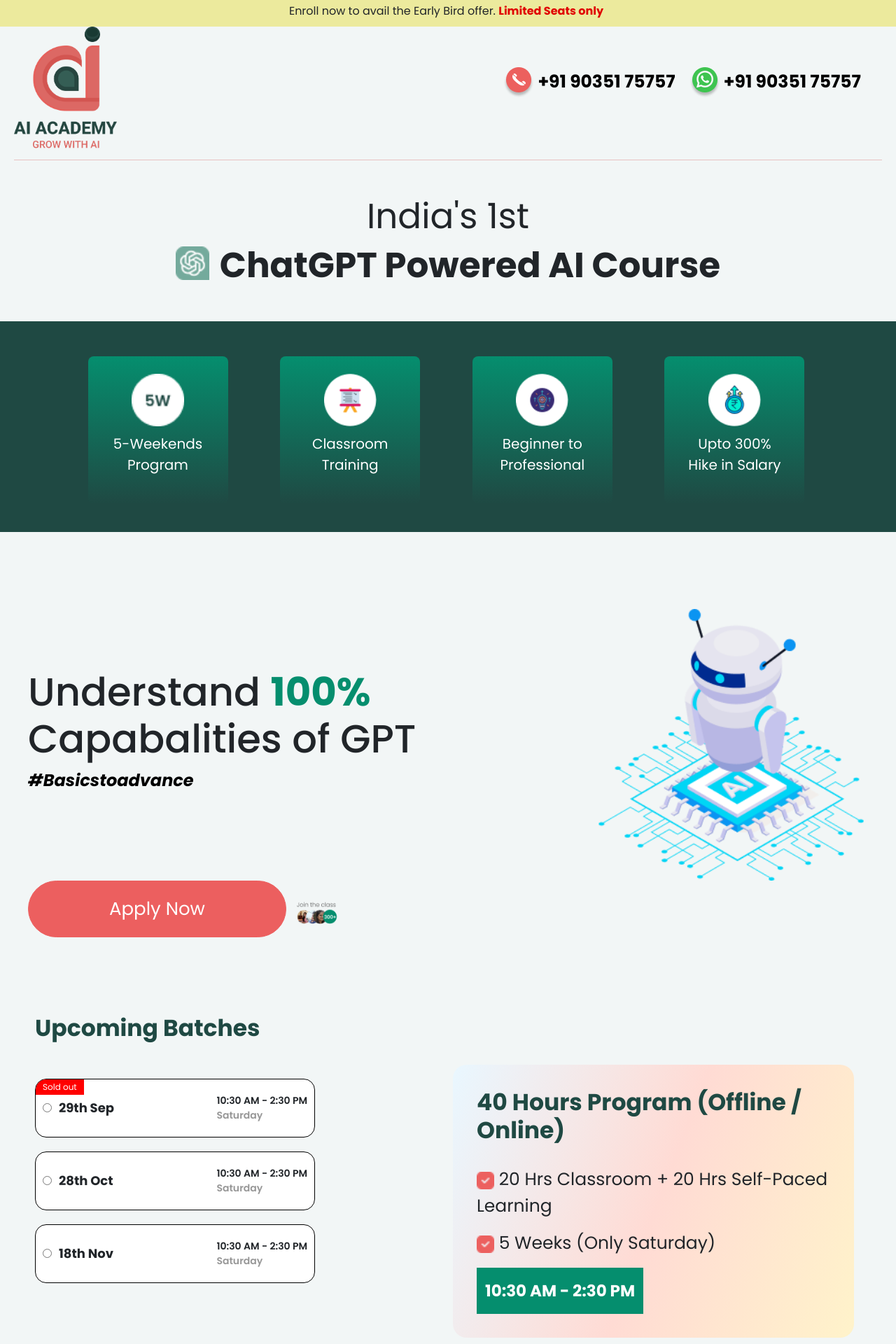
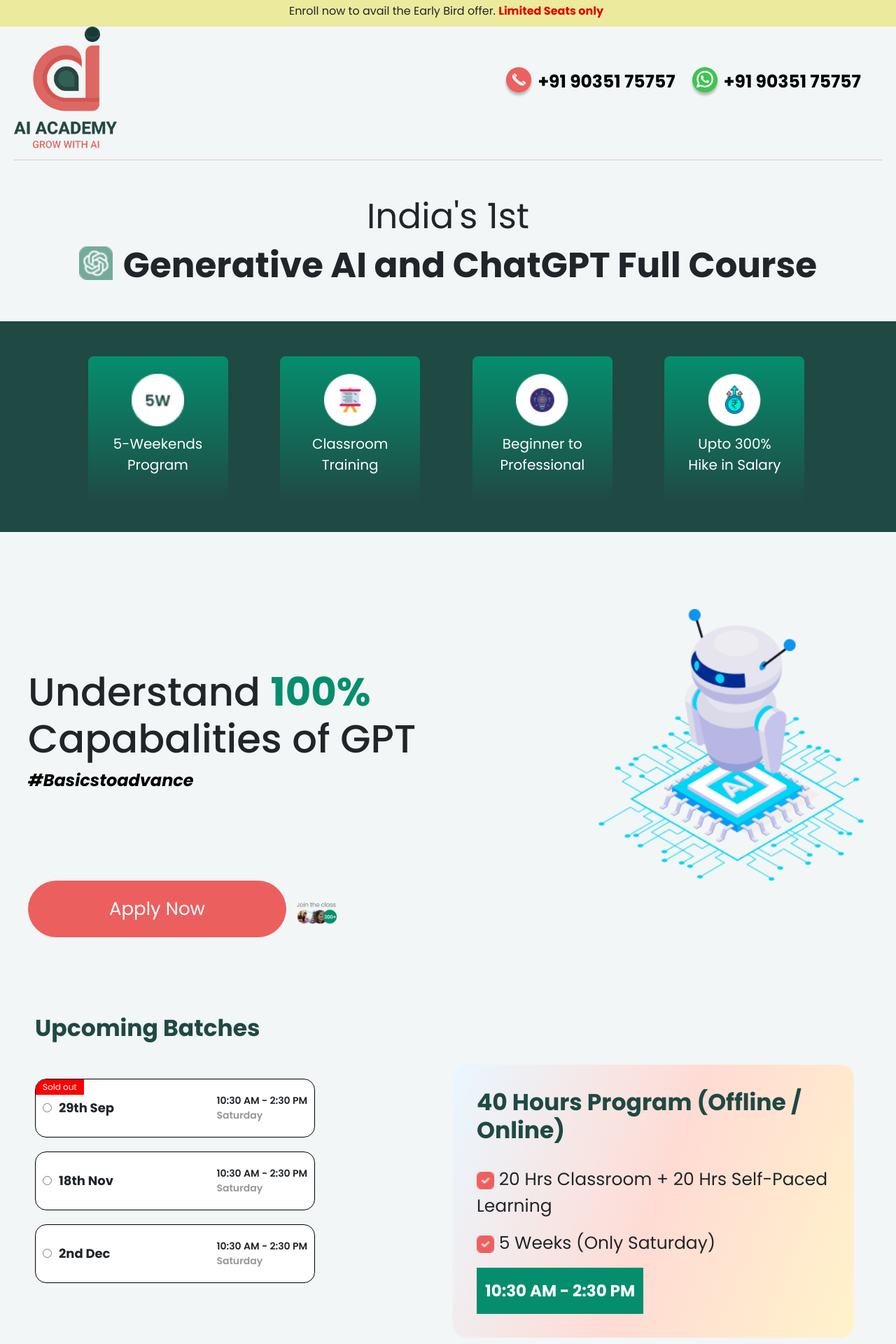
Before and after one commit to PrathmeshSadake/aiacademy, a React (Vite) app: page / in a window 1280 px wide. Shown: the top 1920 px of the page at 70% size. Built offline with nearby package versions, Linux system fonts and the light colour scheme.

Commit message:
date and title change

```diff
--- a/src/App.jsx
+++ b/src/App.jsx
@@ -36,7 +36,7 @@
           <br />
           <div>
             <img src='./images/chatgpt.png' alt='chtgpt' />
-            ChatGPT Powered AI Course
+            Generative AI and ChatGPT Full Course
           </div>
         </h1>
       </div>
@@ -114,7 +114,7 @@
                   <div className='batch'>
                     <div className='date'>
                       <input type='radio' name='batchSelection' />
-                      <p>28th Oct</p>
+                      <p>18th Nov</p>
                     </div>
                     <div className='timings'>
                       <p>
@@ -128,7 +128,7 @@
                   <div className='batch'>
                     <div className='date'>
                       <input type='radio' name='batchSelection' />
-                      <p>18th Nov</p>
+                      <p>2nd Dec</p>
                     </div>
                     <div className='timings'>
                       <p>
```
Also changed, not shown: 1 other file (tests, documents, lock files or other folders).
